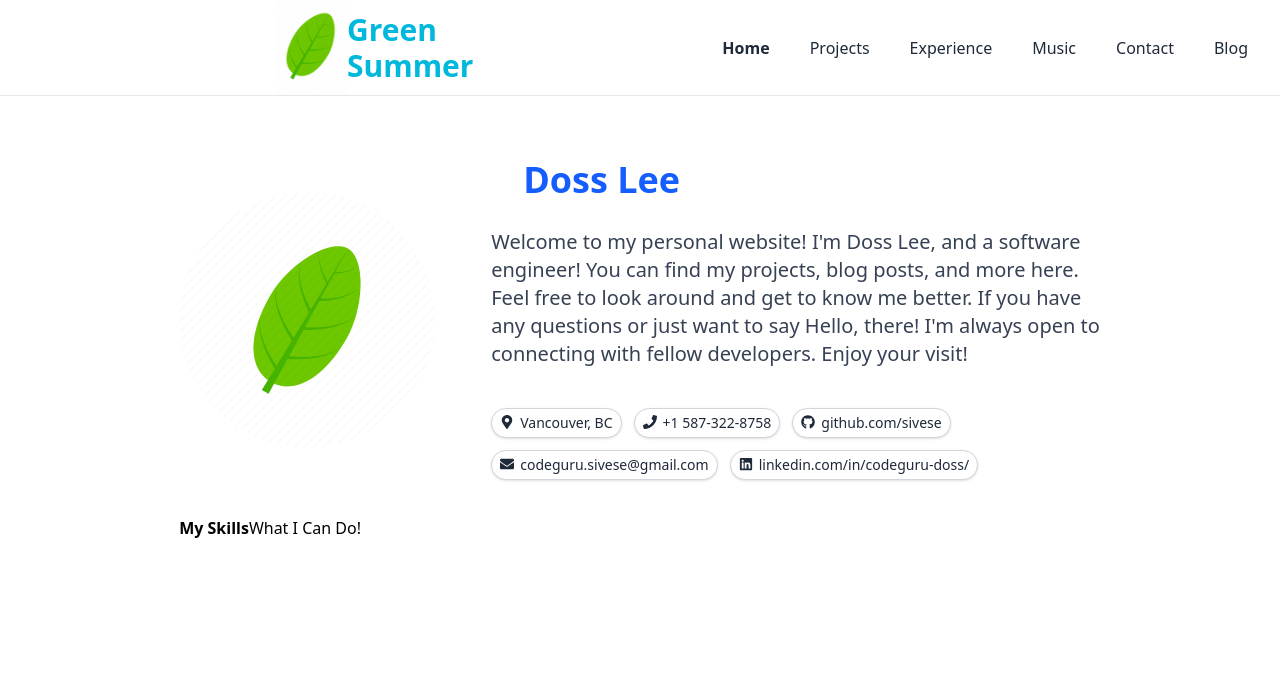
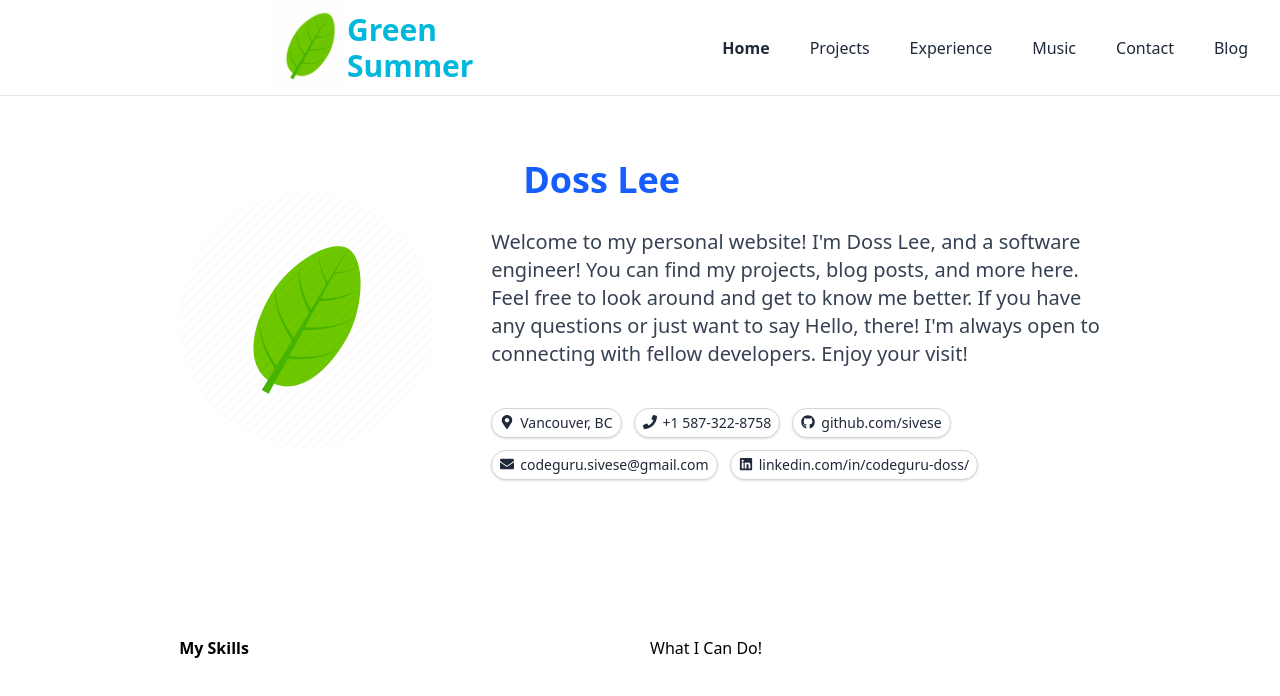
Before and after one commit to sivese/GreenSummer, a React (Vite) app: page / in a window 1280 px wide. Shown: the top 696 px of the page. Built offline with nearby package versions, Linux system fonts and the light colour scheme.

Commit message:
working on skill section

```diff
--- a/src/pages/home.tsx
+++ b/src/pages/home.tsx
@@ -28,7 +28,7 @@ function Home() {
             </div>
           </div>
         </div>
-        <div className="flex">
+        <div className="grid grid-cols-2 gap-5 pt-30">
           <h3 className="text-1xl font-semibold">My Skills</h3>
           <h2>What I Can Do!</h2>
         </div>
```
